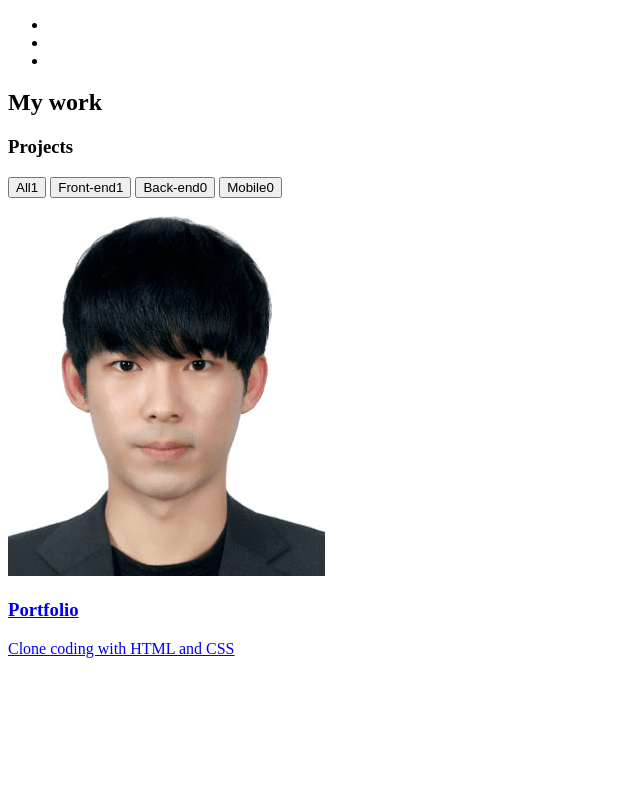
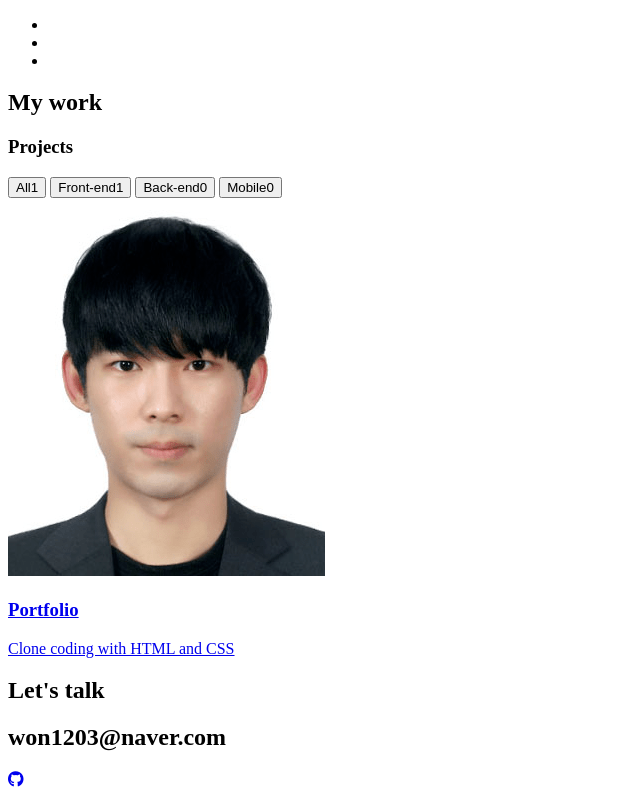
Before and after one commit to cwseok/Portfolio, a plain HTML site: page index.html in a window 1280 px wide. Shown: the part 1673-2470 px from the top of the page, without its empty margins (0-640 px from the left). Before the commit the page ends 2339 px from the top, so only its background shows below. Drawn offline with Linux system fonts and the light colour scheme.

Commit message:
HTML: Contact

```diff
--- a/index.html
+++ b/index.html
@@ -211,9 +211,15 @@
       </div>
     </section>
 
-    <!-- Testimonials -->
-    <section id="testimonials"></section>
     <!-- Contact -->
-    <section id="contact"></section>
+    <section id="contact">
+      <h1 class="contact__title">Let's talk</h1>
+      <h2 class="contact__email">won1203@naver.com</h2>
+      <div class="contact__links">
+        <a href="https://github.com/cwseok" target="_blank">
+          <i class="fa-brands fa-github"></i>
+        </a>
+      </div>
+    </section>
   </body>
 </html>
```
